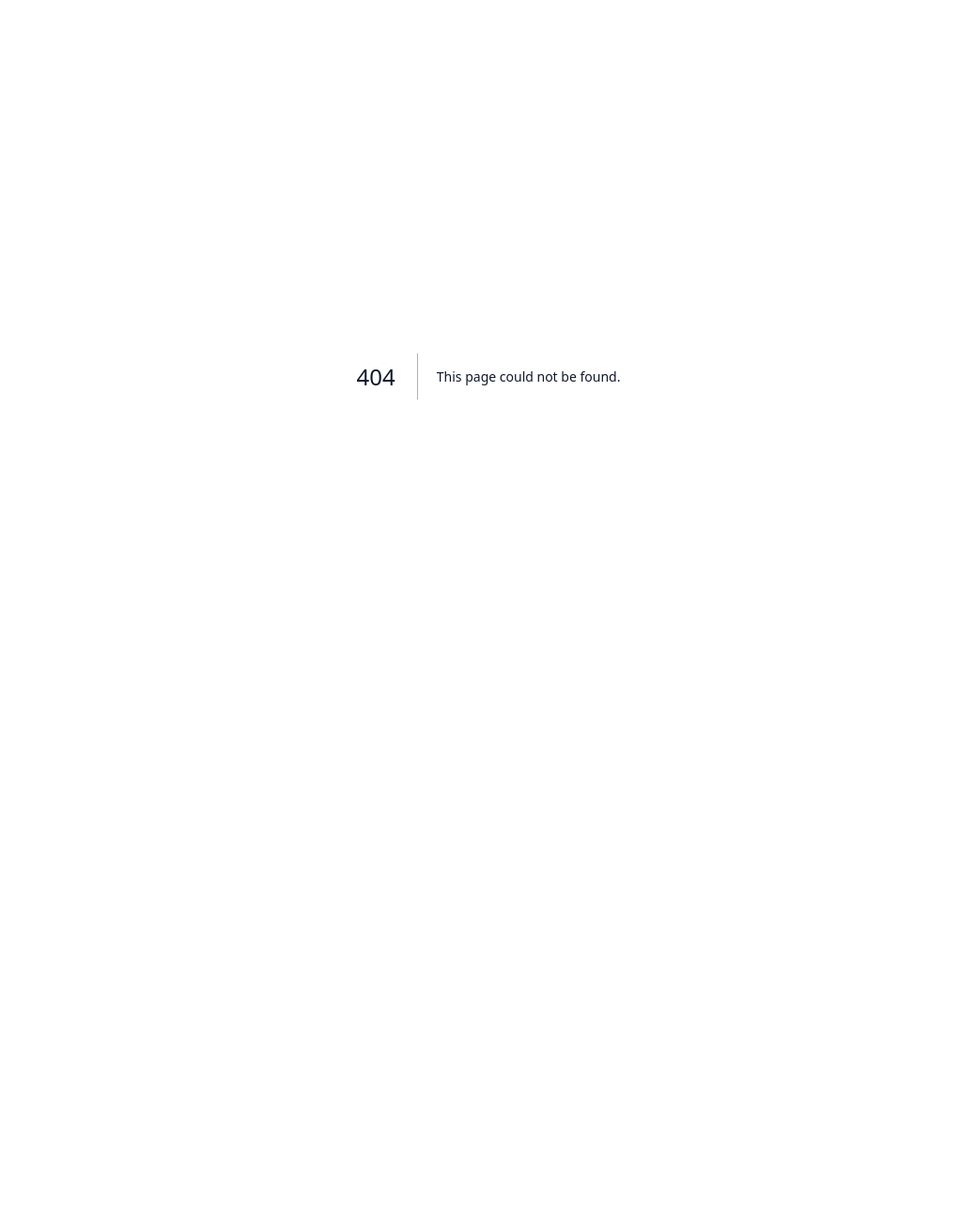
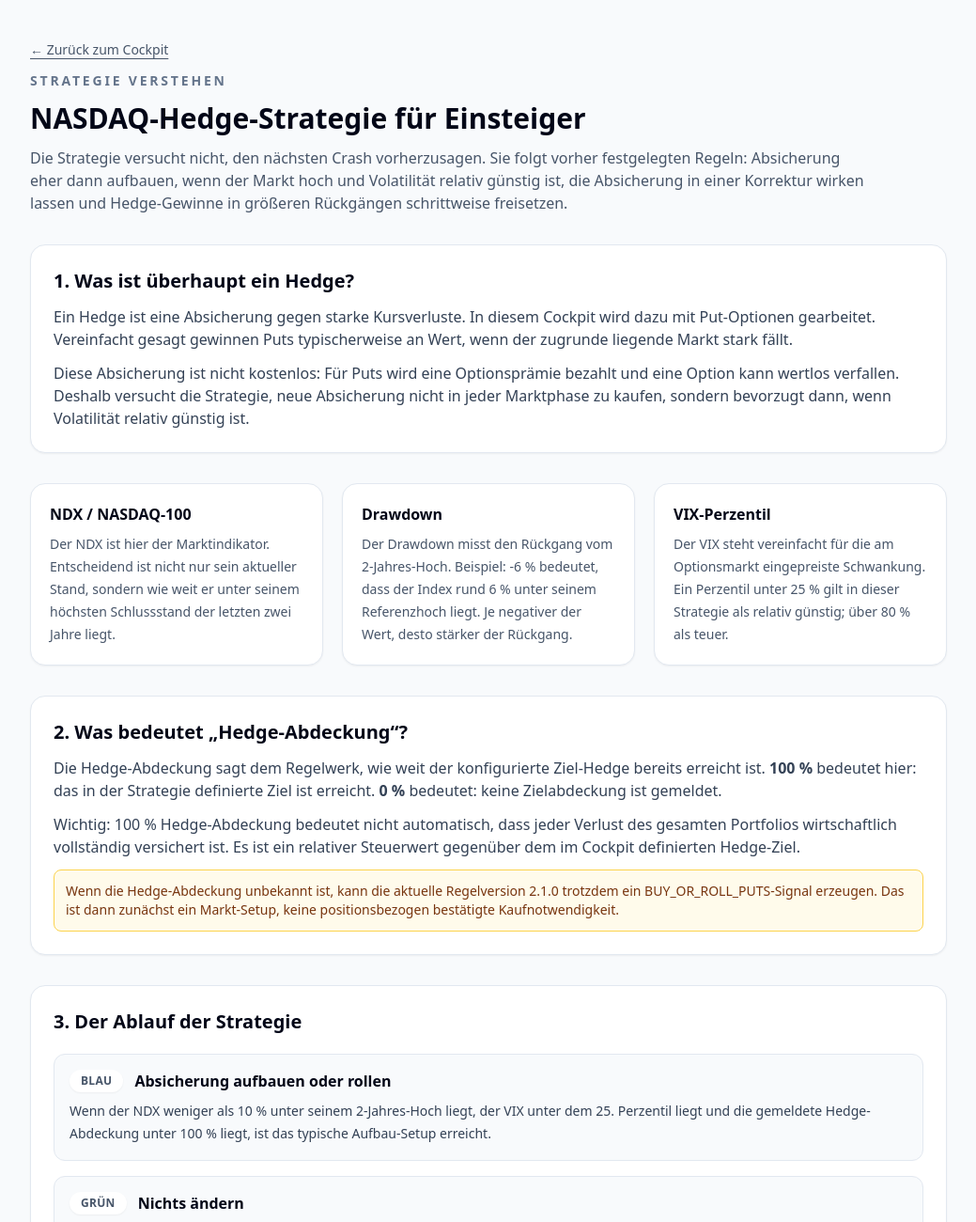
Before and after one commit to GithubLarsKomo/hedge-decision-cockpit, a Next.js app: page /strategy in a window 1280 px wide. Before the commit this address had no page. Shown: the top 1300 px of the page at 94% size, without its empty margins (120-1159 px from the left). Before the commit the page ends 800 px from the top, so only its background shows below. Built offline with nearby package versions, Linux system fonts and the light colour scheme.

Commit message:
Add beginner hedge strategy guide page

```diff
--- /dev/null
+++ b/app/strategy/page.tsx
@@ -0,0 +1,108 @@
+import Link from 'next/link';
+import { DEFAULT_STRATEGY_CONFIG as config } from '@/lib/strategy-config';
+
+function pct(value: number): string {
+  return new Intl.NumberFormat('de-DE', { maximumFractionDigits: 0 }).format(value);
+}
+
+export default function StrategyGuidePage() {
+  return (
+    <main className="mx-auto min-h-screen max-w-5xl space-y-8 px-6 py-10">
+      <header className="space-y-3">
+        <Link href="/" className="text-sm font-medium text-slate-600 underline underline-offset-4">← Zurück zum Cockpit</Link>
+        <p className="text-sm font-semibold uppercase tracking-[0.2em] text-slate-500">Strategie verstehen</p>
+        <h1 className="text-3xl font-semibold text-slate-950">NASDAQ-Hedge-Strategie für Einsteiger</h1>
+        <p className="max-w-4xl text-slate-600">
+          Die Strategie versucht nicht, den nächsten Crash vorherzusagen. Sie folgt vorher festgelegten Regeln: Absicherung eher dann aufbauen, wenn der Markt hoch und Volatilität relativ günstig ist, die Absicherung in einer Korrektur wirken lassen und Hedge-Gewinne in größeren Rückgängen schrittweise freisetzen.
+        </p>
+      </header>
+
+      <section className="rounded-2xl border border-slate-200 bg-white p-6 shadow-sm">
+        <h2 className="text-xl font-semibold text-slate-950">1. Was ist überhaupt ein Hedge?</h2>
+        <div className="mt-3 space-y-3 text-slate-700">
+          <p>Ein Hedge ist eine Absicherung gegen starke Kursverluste. In diesem Cockpit wird dazu mit Put-Optionen gearbeitet. Vereinfacht gesagt gewinnen Puts typischerweise an Wert, wenn der zugrunde liegende Markt stark fällt.</p>
+          <p>Diese Absicherung ist nicht kostenlos: Für Puts wird eine Optionsprämie bezahlt und eine Option kann wertlos verfallen. Deshalb versucht die Strategie, neue Absicherung nicht in jeder Marktphase zu kaufen, sondern bevorzugt dann, wenn Volatilität relativ günstig ist.</p>
+        </div>
+      </section>
+
+      <section className="grid gap-5 md:grid-cols-3">
+        <Concept title="NDX / NASDAQ-100" text="Der NDX ist hier der Marktindikator. Entscheidend ist nicht nur sein aktueller Stand, sondern wie weit er unter seinem höchsten Schlussstand der letzten zwei Jahre liegt." />
+        <Concept title="Drawdown" text="Der Drawdown misst den Rückgang vom 2-Jahres-Hoch. Beispiel: -6 % bedeutet, dass der Index rund 6 % unter seinem Referenzhoch liegt. Je negativer der Wert, desto stärker der Rückgang." />
+        <Concept title="VIX-Perzentil" text={`Der VIX steht vereinfacht für die am Optionsmarkt eingepreiste Schwankung. Ein Perzentil unter ${pct(config.cheapVolatilityPercentile)} % gilt in dieser Strategie als relativ günstig; über ${pct(config.expensiveVolatilityPercentile)} % als teuer.`} />
+      </section>
+
+      <section className="rounded-2xl border border-slate-200 bg-white p-6 shadow-sm">
+        <h2 className="text-xl font-semibold text-slate-950">2. Was bedeutet „Hedge-Abdeckung“?</h2>
+        <div className="mt-3 space-y-3 text-slate-700">
+          <p>Die Hedge-Abdeckung sagt dem Regelwerk, wie weit der konfigurierte Ziel-Hedge bereits erreicht ist. <strong>100 %</strong> bedeutet hier: das in der Strategie definierte Ziel ist erreicht. <strong>0 %</strong> bedeutet: keine Zielabdeckung ist gemeldet.</p>
+          <p>Wichtig: 100 % Hedge-Abdeckung bedeutet nicht automatisch, dass jeder Verlust des gesamten Portfolios wirtschaftlich vollständig versichert ist. Es ist ein relativer Steuerwert gegenüber dem im Cockpit definierten Hedge-Ziel.</p>
+          <p className="rounded-lg border border-amber-300 bg-amber-50 p-3 text-sm font-medium text-amber-900">Wenn die Hedge-Abdeckung unbekannt ist, kann die aktuelle Regelversion 2.1.0 trotzdem ein BUY_OR_ROLL_PUTS-Signal erzeugen. Das ist dann zunächst ein Markt-Setup, keine positionsbezogen bestätigte Kaufnotwendigkeit.</p>
+        </div>
+      </section>
+
+      <section className="rounded-2xl border border-slate-200 bg-white p-6 shadow-sm">
+        <h2 className="text-xl font-semibold text-slate-950">3. Der Ablauf der Strategie</h2>
+        <div className="mt-5 space-y-4">
+          <Step badge="Blau" title="Absicherung aufbauen oder rollen" text={`Wenn der NDX weniger als ${pct(Math.abs(config.nearHighPercent))} % unter seinem 2-Jahres-Hoch liegt, der VIX unter dem ${pct(config.cheapVolatilityPercentile)}. Perzentil liegt und die gemeldete Hedge-Abdeckung unter ${pct(config.targetHedgeCoveragePercent)} % liegt, ist das typische Aufbau-Setup erreicht.`} />
+          <Step badge="Grün" title="Nichts ändern" text="Wenn keine Aktionsregel greift, bleibt die vorhandene Struktur unverändert. Grün bedeutet also nicht „Markt sicher“, sondern lediglich „laut Regelwerk aktuell keine Änderung nötig“." />
+          <Step badge="Orange" title="Keine teuren neuen Puts kaufen" text={`Liegt das VIX-Perzentil über ${pct(config.expensiveVolatilityPercentile)} %, gelten neue Puts als historisch teuer. Außer bei den vorrangigen Crash-Regeln wird dann kein neuer Hedge aufgebaut.`} />
+          <Step badge="Gelb / Orange" title="Hedge in der Korrektur arbeiten lassen" text={`Ab ${pct(Math.abs(config.drawdownHoldPercent))} % Drawdown soll der bestehende Hedge gehalten werden. Ist Volatilität zusätzlich sehr teuer, wird das Signal orange.`} />
+          <Step badge="Gelb" title="Erste Hedge-Gewinne realisieren" text={`Ab ${pct(Math.abs(config.drawdownRealizeFirstPercent))} % Drawdown sieht die Strategie vor, 25 % der Hedge-Gewinne zu realisieren.`} />
+          <Step badge="Orange" title="Weitere Gewinne freisetzen" text={`Ab ${pct(Math.abs(config.drawdownRealizeSecondPercent))} % Drawdown werden laut Regelwerk weitere 35 % realisiert.`} />
+          <Step badge="Rot" title="Im extremen Drawdown Großteil monetarisieren" text={`Ab ${pct(Math.abs(config.drawdownCloseMostPercent))} % Drawdown soll der Großteil des Hedges geschlossen und die freigesetzte Liquidität nach dem Reinvestitionsplan für Aktienkäufe eingesetzt werden.`} />
+        </div>
+      </section>
+
+      <section className="rounded-2xl border border-slate-200 bg-slate-50 p-6">
+        <h2 className="text-xl font-semibold text-slate-950">4. Warum diese Reihenfolge wichtig ist</h2>
+        <p className="mt-3 text-slate-700">Die Regelengine prüft die starken Drawdowns zuerst. Das bedeutet: In einem echten Crash hat die Monetarisierung eines bereits vorhandenen Hedges Vorrang vor der Frage, ob der VIX gerade teuer ist. Erst außerhalb dieser Crash-Stufen entscheidet die VIX-Bewertung darüber, ob neue Puts gekauft werden sollen.</p>
+      </section>
+
+      <section className="rounded-2xl border border-slate-200 bg-white p-6 shadow-sm">
+        <h2 className="text-xl font-semibold text-slate-950">5. Ein einfaches Beispiel</h2>
+        <div className="mt-3 space-y-3 text-slate-700">
+          <p>Angenommen, der NASDAQ-100 liegt 6 % unter seinem 2-Jahres-Hoch, der VIX liegt im 22. Perzentil und es ist noch kein Hedge gemeldet.</p>
+          <p>Dann ist der Markt nach dieser Definition noch „nahe am Hoch“, Volatilität ist relativ günstig und die Hedge-Abdeckung liegt unter Ziel. Das Cockpit zeigt deshalb <strong>Blau: Puts aufbauen oder rollen</strong>.</p>
+          <p>Wird für dieselben Marktdaten dagegen eine Hedge-Abdeckung von 100 % gemeldet, besteht keine gemeldete Hedge-Lücke. Das Ergebnis fällt dann auf <strong>Grün: Halten / nichts ändern</strong>.</p>
+        </div>
+      </section>
+
+      <section className="rounded-2xl border border-slate-300 bg-white p-6">
+        <h2 className="text-xl font-semibold text-slate-950">6. Was das Cockpit nicht macht</h2>
+        <ul className="mt-3 list-disc space-y-2 pl-5 text-slate-700">
+          <li>Es sagt keinen Crash voraus.</li>
+          <li>Es garantiert nicht, dass ein Hedge Gewinne erzielt oder Verluste vollständig ausgleicht.</li>
+          <li>Es entscheidet nicht automatisch über konkrete Optionskontrakte, Laufzeiten oder Positionsgrößen.</li>
+          <li>Es führt keine Orders aus. Die Entscheidung und Ausführung bleiben getrennte Schritte.</li>
+          <li>Die Schwellen sind eine versionierte Strategieentscheidung und keine allgemeingültigen Marktgesetze.</li>
+        </ul>
+      </section>
+
+      <footer className="flex flex-wrap items-center justify-between gap-4 rounded-2xl border border-slate-200 bg-slate-50 p-5">
+        <p className="text-sm text-slate-600">Aktuelle Regelversion: <strong>{config.version}</strong>. Die Schwellen auf dieser Seite werden direkt aus derselben Konfiguration gelesen wie die Decision Engine.</p>
+        <Link href="/" className="rounded-lg bg-slate-950 px-4 py-2 text-sm font-semibold text-white">Zurück zum Cockpit</Link>
+      </footer>
+    </main>
+  );
+}
+
+function Concept({ title, text }: { title: string; text: string }) {
+  return (
+    <article className="rounded-2xl border border-slate-200 bg-white p-5 shadow-sm">
+      <h2 className="font-semibold text-slate-950">{title}</h2>
+      <p className="mt-2 text-sm leading-6 text-slate-600">{text}</p>
+    </article>
+  );
+}
+
+function Step({ badge, title, text }: { badge: string; title: string; text: string }) {
+  return (
+    <article className="rounded-xl border border-slate-200 bg-slate-50 p-4">
+      <div className="flex flex-wrap items-center gap-3">
+        <span className="rounded-full bg-white px-3 py-1 text-xs font-semibold uppercase tracking-wide text-slate-600 shadow-sm">{badge}</span>
+        <h3 className="font-semibold text-slate-950">{title}</h3>
+      </div>
+      <p className="mt-2 text-sm leading-6 text-slate-700">{text}</p>
+    </article>
+  );
+}
```
